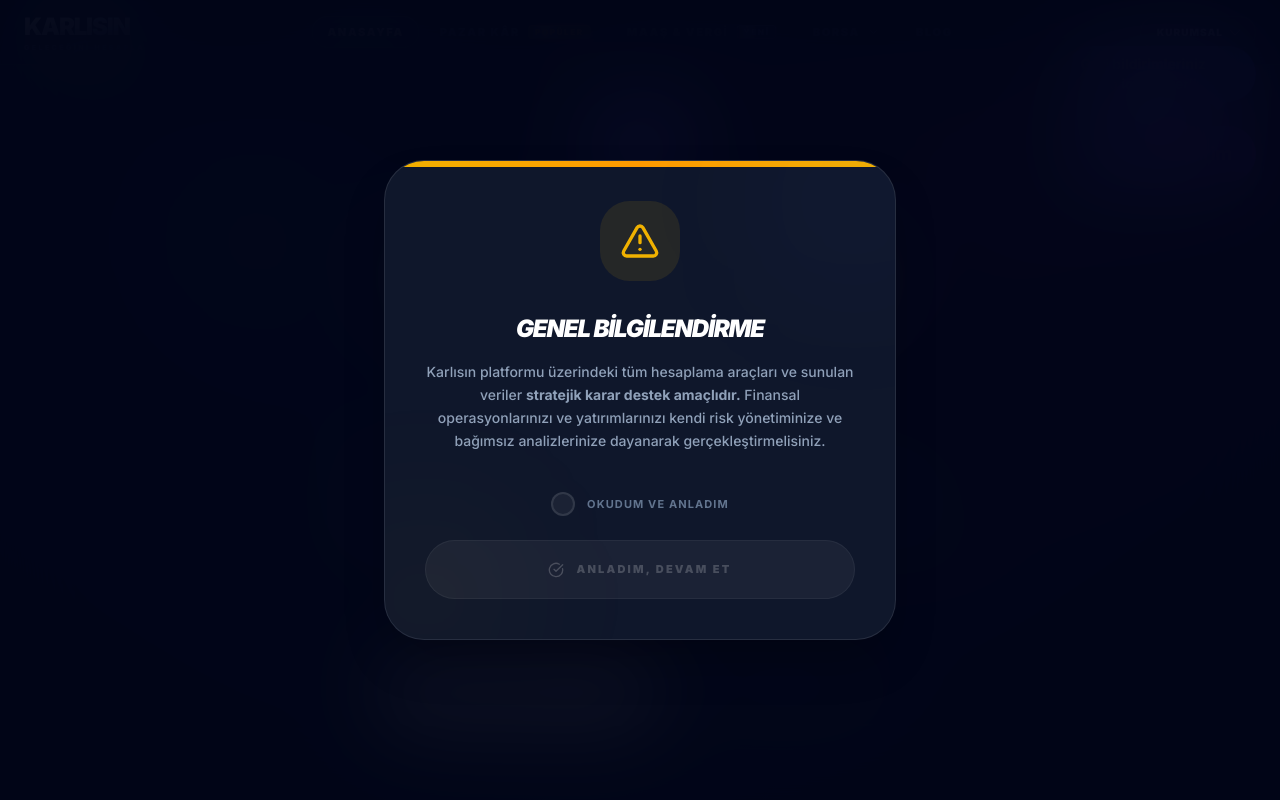
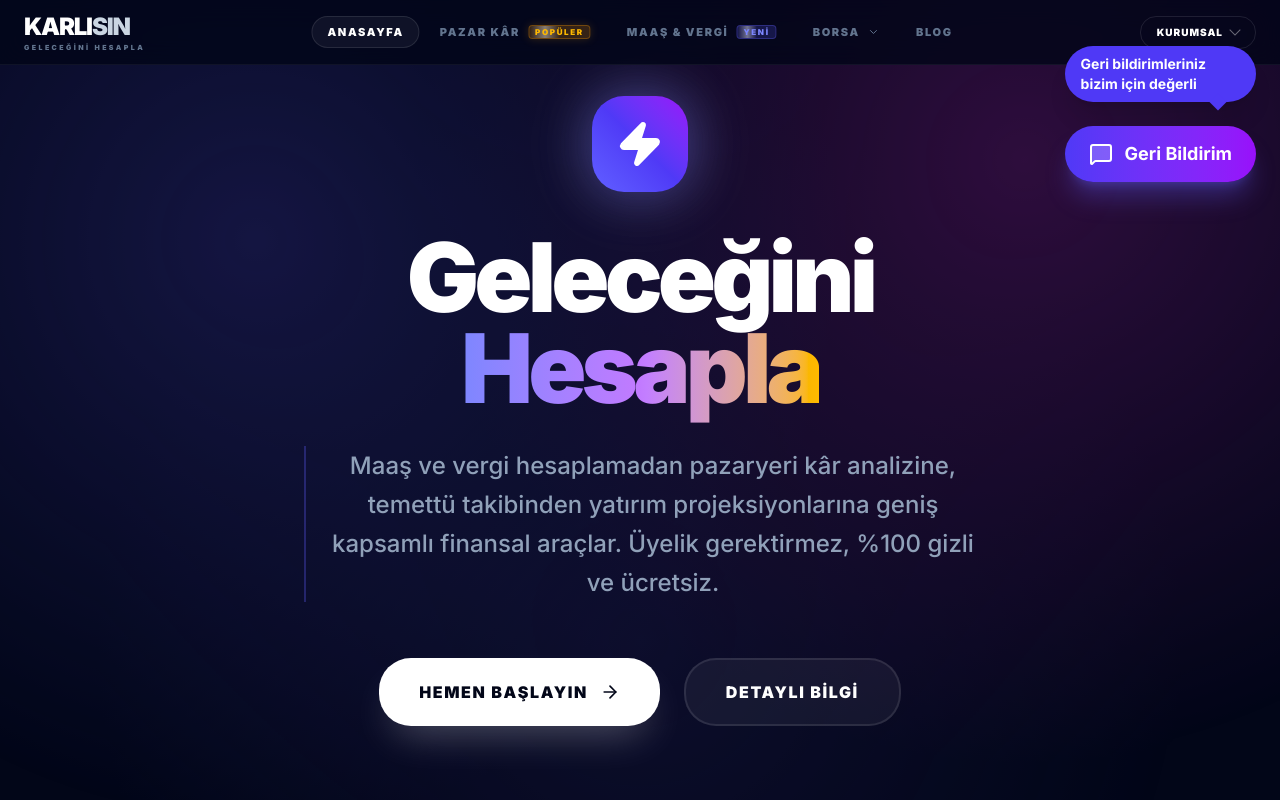
Before and after one commit to ahmtcnsz/karlisin, a React (Vite) app: page / in a window 1280 px wide. Shown: the top 800 px of the page. Built offline with nearby package versions, Linux system fonts and the light colour scheme.

Commit message:
refactor: Remove redundant DisclaimerModal from pages
The DisclaimerModal component is no longer used as it has been removed from Home, SalaryCalculator, and Landing pages. This change cleans up unused components and simplifies the codebase.

```diff
--- a/src/components/DisclaimerModal.tsx
+++ b/src/components/DisclaimerModal.tsx
@@ -15,12 +15,13 @@ export default function DisclaimerModal({ title, content, storageKey }: Disclaim
 
   useEffect(() => {
     try {
-      const state = localStorage.getItem(storageKey);
-      if (!state) {
-        setIsOpen(true);
+      if (typeof window !== 'undefined' && window.localStorage) {
+        const state = localStorage.getItem(storageKey);
+        if (!state) {
+          setIsOpen(true);
+        }
       }
     } catch (e) {
-      // Fail silently for localStorage issues
       console.warn("Storage access failed", e);
     }
   }, [storageKey]);
@@ -28,7 +29,9 @@ export default function DisclaimerModal({ title, content, storageKey }: Disclaim
   const handleConfirm = () => {
     if (accepted) {
       try {
-        localStorage.setItem(storageKey, 'true');
+        if (typeof window !== 'undefined' && window.localStorage) {
+          localStorage.setItem(storageKey, 'true');
+        }
       } catch (e) {}
       setIsOpen(false);
     }
@@ -37,7 +40,10 @@ export default function DisclaimerModal({ title, content, storageKey }: Disclaim
   return (
     <AnimatePresence>
       {isOpen && (
-        <div className="fixed inset-0 z-[9999] flex items-center justify-center p-4">
+        <div
+          className="fixed inset-0 z-[9999] flex items-center justify-center p-4 overflow-hidden"
+          style={{ isolation: 'isolate' }}
+        >
           <motion.div
             initial={{ opacity: 0 }}
             animate={{ opacity: 1 }}
@@ -52,24 +58,33 @@ export default function DisclaimerModal({ title, content, storageKey }: Disclaim
           >
             <div className="absolute top-0 left-0 w-full h-1.5 bg-gradient-to-r from-yellow-500 via-amber-500 to-yellow-500" />
 
-            <div className="w-20 h-20 bg-yellow-500/10 rounded-[30px] flex items-center justify-center mb-8 text-yellow-500">
+            <div className="w-20 h-20 bg-yellow-500/10 rounded-[30px] flex items-center justify-center mb-8 text-yellow-500 shadow-inner">
               <AlertTriangle className="w-10 h-10" />
             </div>
 
-            <h3 className="text-2xl font-black text-white italic uppercase tracking-tighter mb-4">{title}</h3>
+            <h3 className="text-2xl font-black text-white italic uppercase tracking-tighter mb-4 leading-tight">
+              {title || 'Bilgilendirme'}
+            </h3>
 
             <div className="text-slate-400 text-sm font-medium leading-relaxed mb-10">
-              <p dangerouslySetInnerHTML={{ __html: content }} />
+              <p dangerouslySetInnerHTML={{ __html: content || '' }} />
             </div>
 
             <div className="w-full space-y-6">
-              <label className="flex items-center justify-center gap-3 cursor-pointer group">
+              <label
+                className="flex items-center justify-center gap-3 cursor-pointer group select-none"
+                onClick={(e) => {
+                  if ((e.target as HTMLElement).tagName !== 'INPUT') {
+                    setAccepted(!accepted);
+                  }
+                }}
+              >
                 <div className="relative">
                   <input
                     type="checkbox"
                     className="peer sr-only"
                     checked={accepted}
-                    onChange={(e) => setAccepted(e.target.checked)}
+                    readOnly
                   />
                   <div className="w-6 h-6 rounded-lg border-2 border-white/10 bg-white/5 transition-all peer-checked:bg-white peer-checked:border-white group-hover:border-white/30 flex items-center justify-center">
                     <Check className={cn("w-4 h-4 text-slate-900 transition-opacity", accepted ? "opacity-100" : "opacity-0")} />
@@ -84,9 +99,9 @@ export default function DisclaimerModal({ title, content, storageKey }: Disclaim
                 disabled={!accepted}
                 onClick={handleConfirm}
                 className={cn(
-                  "w-full py-5 rounded-2xl text-[11px] font-black uppercase tracking-[0.2em] transition-all flex items-center justify-center gap-3",
+                  "w-full py-5 rounded-2xl text-[11px] font-black uppercase tracking-[0.2em] transition-all flex items-center justify-center gap-3 active:scale-[0.98]",
                   accepted
-                    ? "bg-white text-slate-900 hover:bg-white/90 shadow-lg shadow-white/10 active:scale-[0.98]"
+                    ? "bg-white text-slate-900 hover:bg-white/90 shadow-lg shadow-white/10"
                     : "bg-white/5 text-white/20 cursor-not-allowed border border-white/5"
                 )}
               >
--- a/src/components/DividendTracker.tsx
+++ b/src/components/DividendTracker.tsx
@@ -29,8 +29,6 @@ import {
   Loader2,
   AlertCircle,
   AlertTriangle,
-  Check,
-  CheckCircle2,
   LayoutGrid,
   Activity,
   Maximize2,
--- a/src/components/Home.tsx
+++ b/src/components/Home.tsx
@@ -3,7 +3,6 @@ import { Helmet } from 'react-helmet-async';
 import { motion, AnimatePresence } from 'motion/react';
 import { Bolt, ChevronDown, Verified, Timer, BarChart3, Smartphone, RefreshCw, Shield, ArrowUpRight, TrendingUp, AlertCircle, FileSpreadsheet, Percent, Info, Calculator, Truck, Wrench, MessageSquare, X, Mail, Send } from 'lucide-react';
 import * as XLSX from 'xlsx';
-import DisclaimerModal from './DisclaimerModal';
 
 export default function Home() {
   const [market, setMarket] = useState('Trendyol');
@@ -926,12 +925,6 @@ export default function Home() {
           </div>
         </div>
       </section>
-
-      <DisclaimerModal
-        title="Pazar Kâr Analizi Bilgilendirmesi"
-        content="Hesaplanan komisyon, kargo ve KDV tutarları girilen verilere dayalı projeksiyonlardır. Pazaryerlerinin dinamik komisyon değişiklikleri ve kampanya katılım payları nedeniyle <strong>gerçekleşen rakamlarla farklılık gösterebilir.</strong> Satış kararlarınızı panellerinizdeki güncel oranları teyit ederek alınız."
-        storageKey="marketplace_disclaimer_v1"
-      />
     </div>
   );
 }
--- a/src/components/Landing.tsx
+++ b/src/components/Landing.tsx
@@ -13,7 +13,6 @@ import {
   PieChart
 } from 'lucide-react';
 import { Link, useNavigate } from 'react-router-dom';
-import DisclaimerModal from './DisclaimerModal';
 
 export default function Landing() {
   const navigate = useNavigate();
@@ -392,12 +391,6 @@ export default function Landing() {
           </motion.div>
         </div>
       </section>
-
-      <DisclaimerModal
-        title="Genel Bilgilendirme"
-        content="Karlısın platformu üzerindeki tüm hesaplama araçları ve sunulan veriler <strong>stratejik karar destek amaçlıdır.</strong> Finansal operasyonlarınızı ve yatırımlarınızı kendi risk yönetiminize ve bağımsız analizlerinize dayanarak gerçekleştirmelisiniz."
-        storageKey="landing_disclaimer_v1"
-      />
     </div>
   );
 }
--- a/src/components/SalaryCalculator.tsx
+++ b/src/components/SalaryCalculator.tsx
@@ -27,7 +27,6 @@ import {
   ListFilter
 } from 'lucide-react';
 import * as XLSX from 'xlsx';
-import DisclaimerModal from './DisclaimerModal';
 import {
   PieChart,
   Pie,
@@ -1473,12 +1472,6 @@ export default function SalaryCalculator() {
             </div>
           </div>
       </section>
-
-      <DisclaimerModal
-        title="Maaş Hesaplama Bilgilendirmesi"
-        content="Bu araç tarafından sunulan hesaplamalar, en güncel vergi mevzuatı ve SGK parametrelerine dayanmaktadır ancak <strong>resmi bir bordro niteliği taşımaz.</strong> Nihai maaş verileriniz için kurumunuzun insan kaynakları birimine danışmanızı öneririz."
-        storageKey="salary_disclaimer_v1"
-      />
     </div>
   );
 }
```
